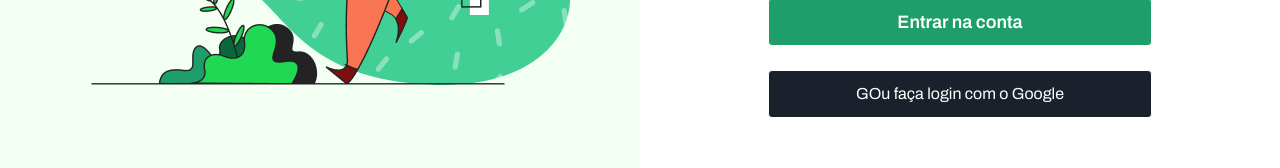
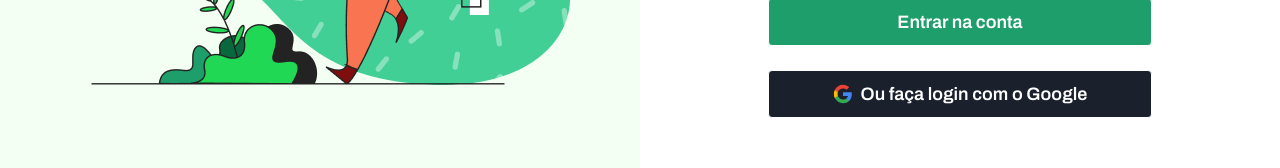
Before and after one commit to lucasrodriguescunha/login-codelab, a Next.js app: page / in a window 1280 px wide. Shown: the part 526-694 px from the top of the page. Built offline with nearby package versions, Linux system fonts and the light colour scheme.

Commit message:
fix: update SocialLoginButton to use GoogleIcon for improved visual consistency

```diff
--- a/app/components/LoginPage/LoginFormContainer/SocialLoginButton/SocialLoginButton.tsx
+++ b/app/components/LoginPage/LoginFormContainer/SocialLoginButton/SocialLoginButton.tsx
@@ -1,12 +1,13 @@
 import {SocialLoginProps} from '@/app/types';
+import {GoogleIcon} from '@/app/shared/icons/GoogleIcon';
 
 export const SocialLoginButton = ({provider, onLogin}: SocialLoginProps) => {
     return (
         <button
             onClick={onLogin}
-            className='bg-[#1A202C] text-[#FFFFFF] flex justify-center items-center h-12 border rounded p-4 focus:outline-none'
+            className='bg-[#1A202C] text-[#FFFFFF] text-lg font-semibold flex justify-center items-center gap-2 h-12 border rounded p-4 focus:outline-none cursor-pointer'
         >
-            {provider === 'google' && <span>G</span>}
+            {provider === 'google' && <GoogleIcon size={20}/>}
             {provider === 'facebook' && <span>F</span>}
             Ou faça login com o {provider.charAt(0).toUpperCase() + provider.slice(1)}
         </button>
```
